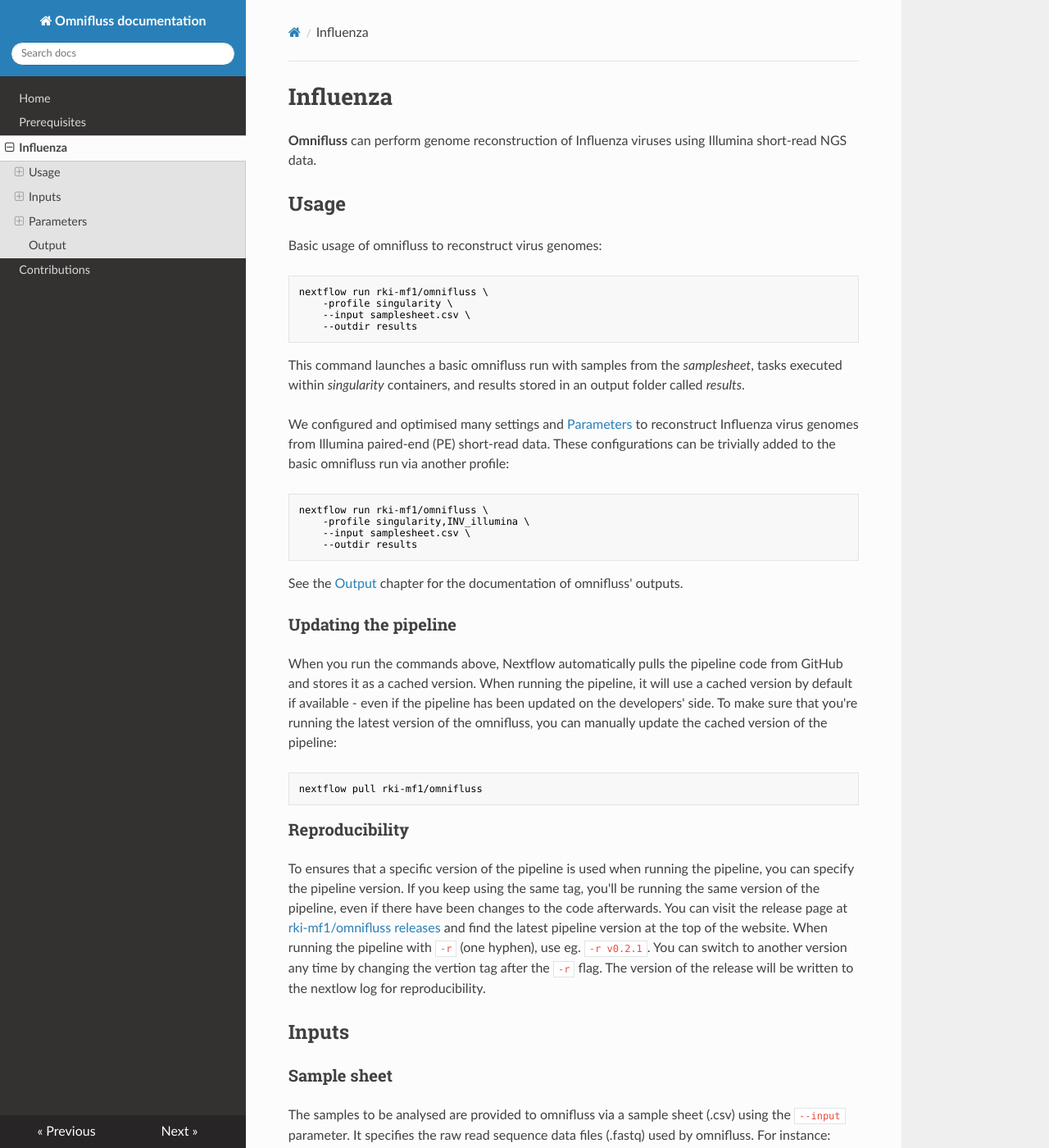
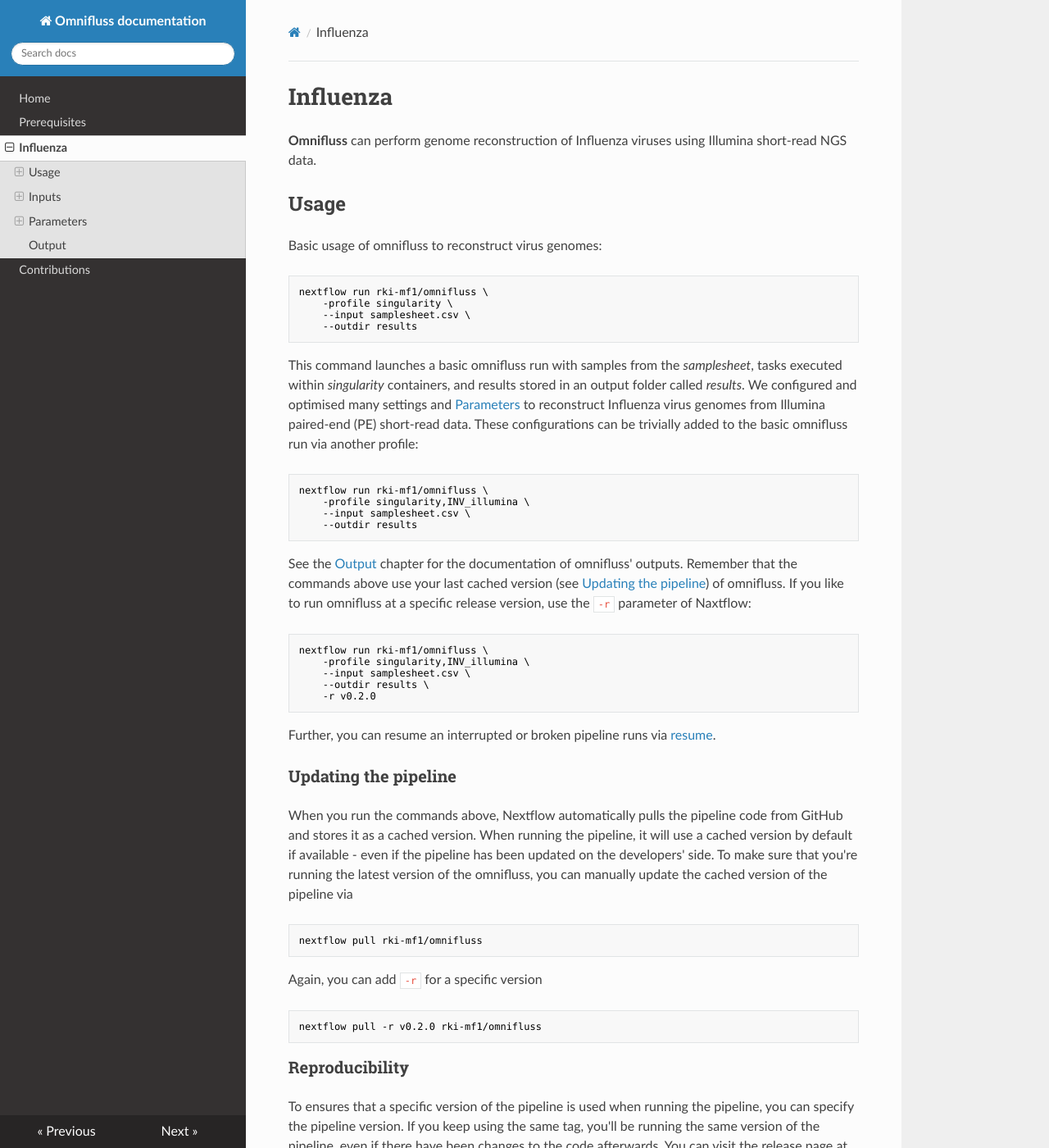
Before and after one commit to rki-mf1/omnifluss, an MkDocs documentation site: the page built from docs/pathogens/inv.md, in a window 1280 px wide and 1400 px high. Shown: the whole window at 82% size. Built offline with MkDocs 1.6.1, drawn with Linux system fonts in a browser that asks for light colours; nearby versions of some CDN libraries; some of the changed text lies outside the part shown.

Commit message:
updated website with -r commands and added adapter section

````diff
--- a/docs/pathogens/inv.md
+++ b/docs/pathogens/inv.md
@@ -13,7 +13,6 @@
 ```
 
 This command launches a basic omnifluss run with samples from the _samplesheet_, tasks executed within _singularity_ containers, and results stored in an output folder called _results_.
-
 We configured and optimised many settings and [Parameters](#parameters) to reconstruct Influenza virus genomes from Illumina paired-end (PE) short-read data.
 These configurations can be trivially added to the basic omnifluss run via another profile:
 ```bash
@@ -24,15 +23,30 @@
 ```
 
 See the [Output](#output) chapter for the documentation of omnifluss' outputs.
+Remember that the commands above use your last cached version (see [Updating the pipeline](#updating-the-pipeline)) of omnifluss.
+If you like to run omnifluss at a specific release version, use the `-r` parameter of Naxtflow:
+```bash
+nextflow run rki-mf1/omnifluss \
+    -profile singularity,INV_illumina \
+    --input samplesheet.csv \
+    --outdir results \
+    -r v0.2.0
+```
+
+Further, you can resume an interrupted or broken pipeline runs via [resume](#resume).
 
 ### Updating the pipeline
 
 When you run the commands above, Nextflow automatically pulls the pipeline code from GitHub and stores it as a cached version.
 When running the pipeline, it will use a cached version by default if available - even if the pipeline has been updated on the developers' side.
-To make sure that you're running the latest version of the omnifluss, you can manually update the cached version of the pipeline:
-
+To make sure that you're running the latest version of the omnifluss, you can manually update the cached version of the pipeline via
 ```bash
 nextflow pull rki-mf1/omnifluss
+```
+
+Again, you can add `-r` for a specific version
+```bash
+nextflow pull -r v0.2.0 rki-mf1/omnifluss
 ```
 
 ### Reproducibility
@@ -86,7 +100,14 @@
 
 ### Adapter file
 
-\<WIP\>
+You can especify a plain FASTA file for adapter clipping.
+E.g. for _Illumina Nextera Transposase adapter_
+```
+>Illumina Nextera Transposase adapter fwd
+TCGTCGGCAGCGTCAGATGTGTATAAGAGACAG
+>Illumina Nextera Transposase adapter rev
+GTCTCGTGGGCTCGGAGATGTGTATAAGAGACAG
+```
 
 ## Parameters
 
@@ -114,9 +135,9 @@
 outdir: 'results'
 ```
 
-### `-resume`
+### `resume`
 
-Specify _resume_ when restarting a pipeline.
+Specify _-resume_ when restarting a pipeline.
 Nextflow will use cached results from any pipeline steps where the inputs are the same, continuing from where it got to previously.
 For input to be considered the same, not only the names must be identical but the files' contents as well.
 For more info about this parameter, see [this blog post](https://www.nextflow.io/blog/2019/demystifying-nextflow-resume.html).
````
